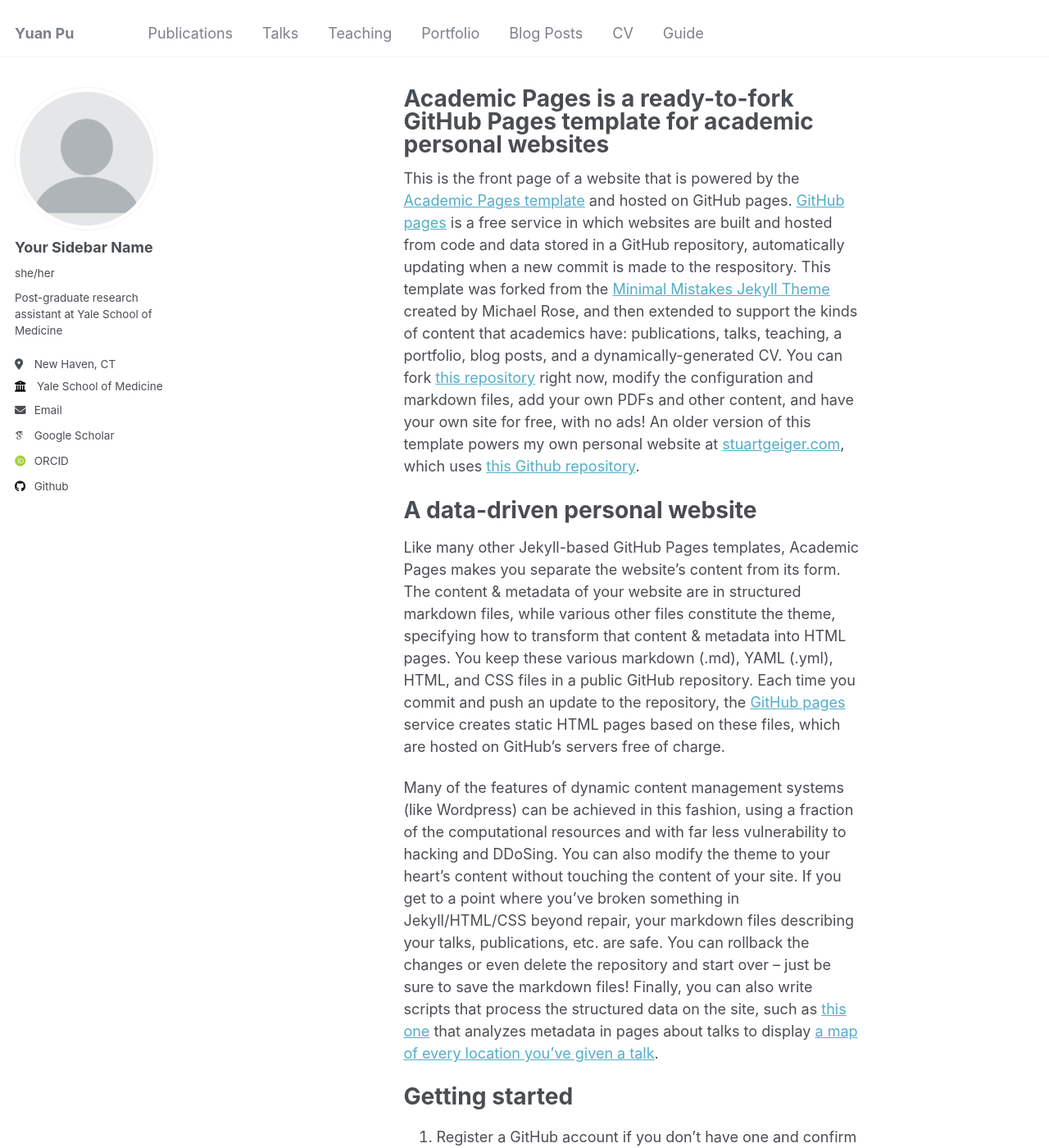
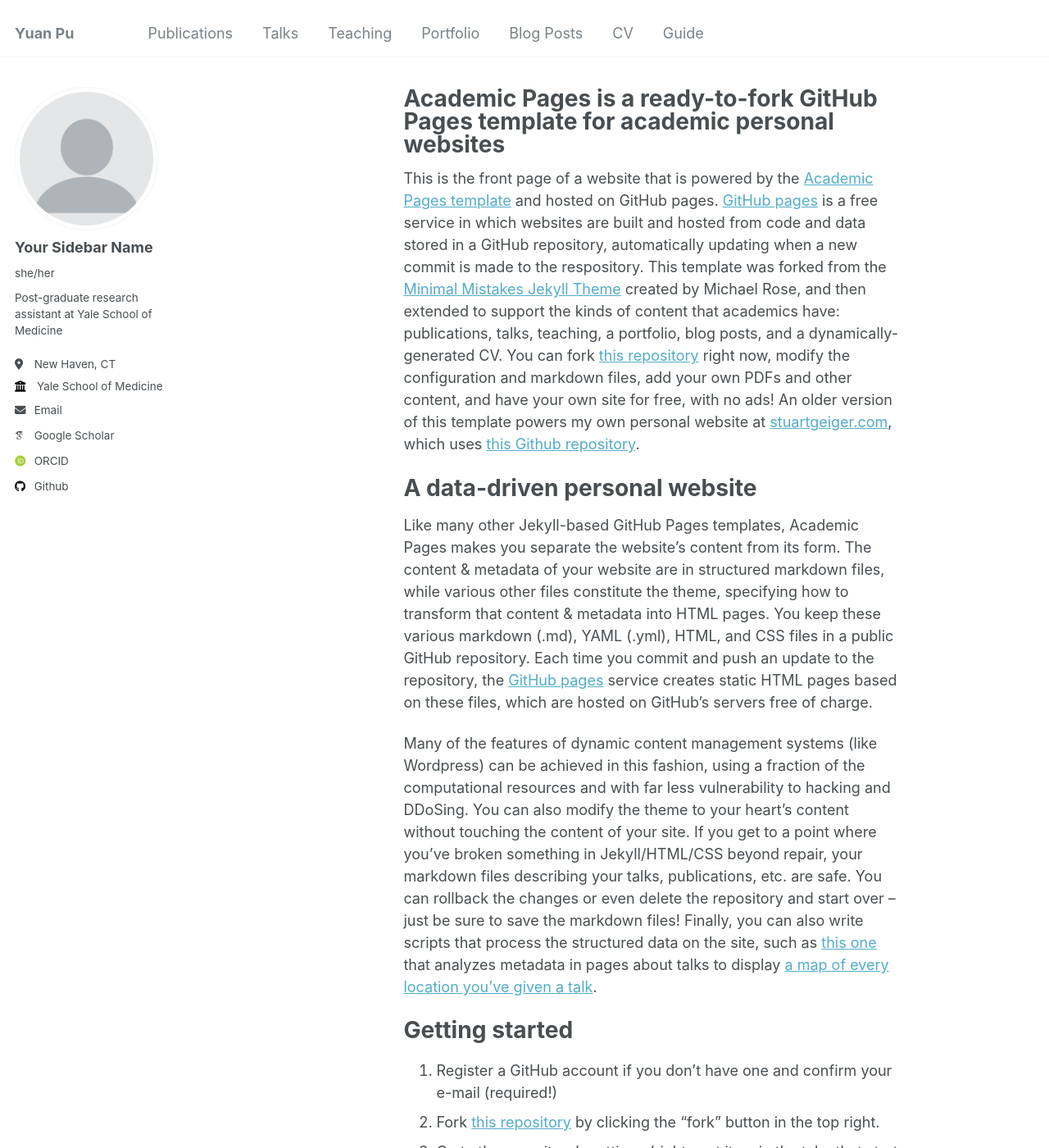
Before and after one commit to yuan-pu/yuan-pu_academicPages, a Jekyll site: the page built from _pages/about.md, in a window 1280 px wide and 1400 px high. Shown: the whole window at 82% size. Built offline with Jekyll 4.4.1, drawn with Linux system fonts in a browser that asks for light colours; some web fonts are replaced.

Commit message:
page - further change

```diff
--- a/_sass/_page.scss
+++ b/_sass/_page.scss
@@ -20,7 +20,7 @@
   @include breakpoint($large) {
     @include span(8 of 12 last);
     @include prefix(0.5 of 12);
-    @include suffix(2 of 12);
+    @include suffix(1.5 of 12);
   }
 
   .page__inner-wrap {
```
